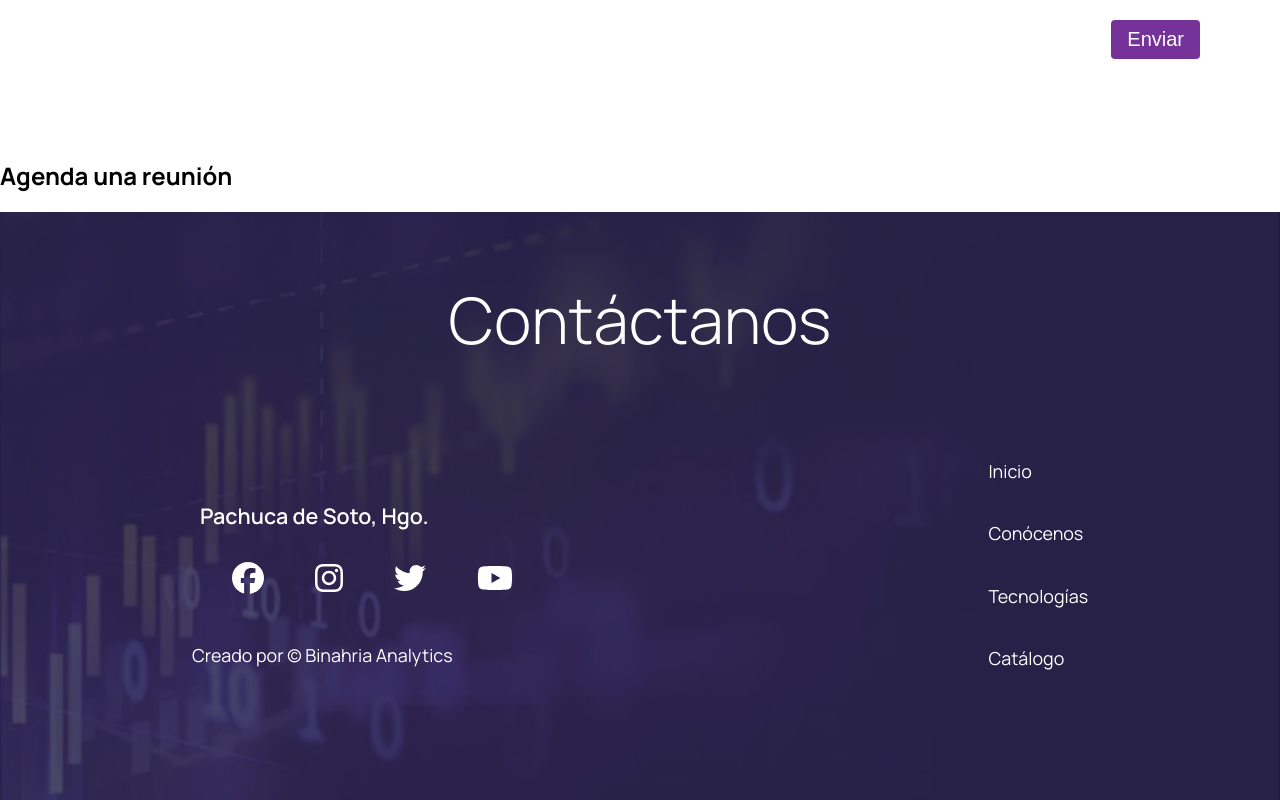
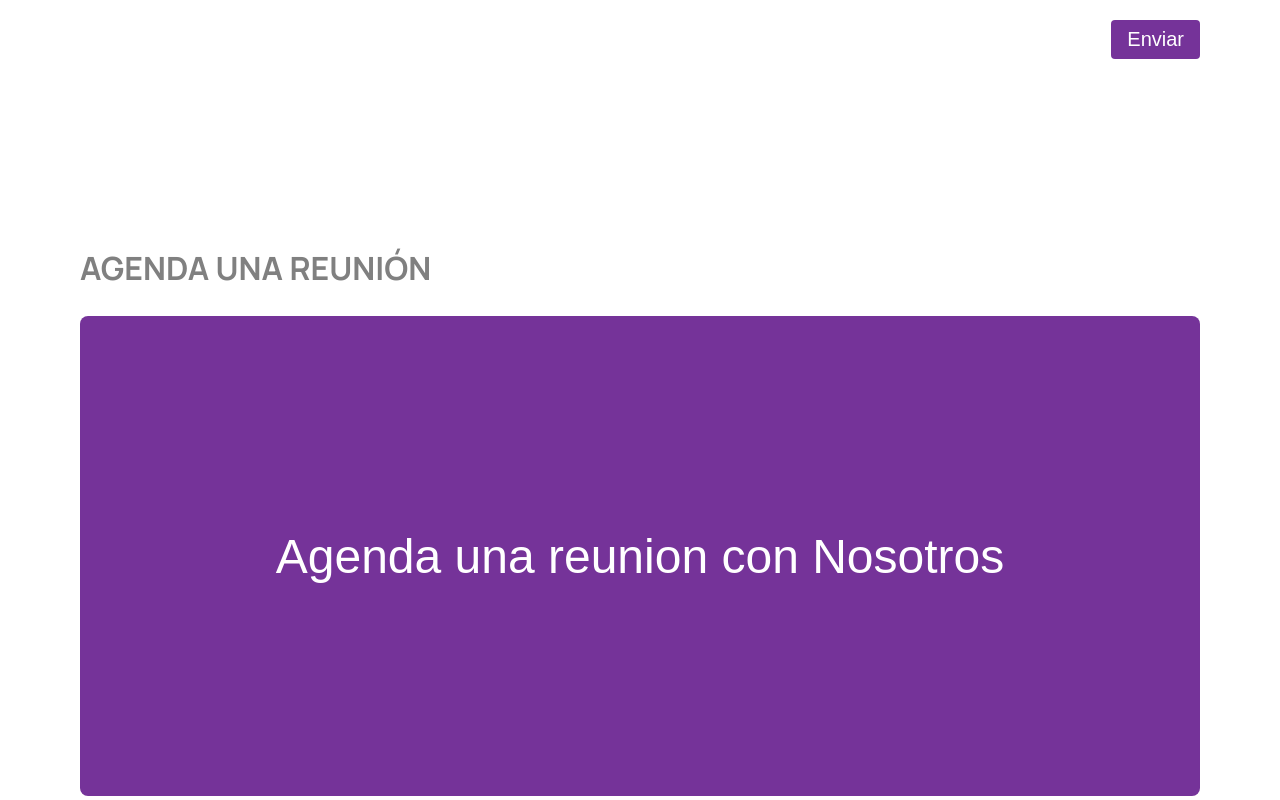
Before and after one commit to ForeverMikk/binahria-page, a React (Create React App) app: page /contact in a window 1280 px wide. Shown: the part 1200-2000 px from the top of the page. Built offline with nearby package versions, Linux system fonts and the light colour scheme.

Commit message:
add calendly button

```diff
--- a/src/components/Contact/Contact.css
+++ b/src/components/Contact/Contact.css
@@ -44,3 +44,23 @@
     background: #753399;
     border: #753399;
 }
+
+.calendly {
+    padding: 5rem;
+}
+
+.calendly h2 {
+    font-size: 2rem;
+    text-transform: uppercase;
+    color: grey;
+}
+
+.calendly button {
+    height: 30rem;
+    width: 100%;
+    font-size: 3rem;
+    border-radius: 0.5rem;
+    border: none;
+    color: #fff;
+    background: #753399;
+}
--- a/src/components/Contact/Contact.jsx
+++ b/src/components/Contact/Contact.jsx
@@ -35,8 +35,9 @@ const Contact = () => {
                     <button>Enviar</button>
                 </form>
 
-                <h2>Agenda una reunión</h2>
                 <div className="calendly">
+                    <h2>Agenda una reunión</h2>
+                    <button>Agenda una reunion con Nosotros</button>
 
                 </div>
 
```
